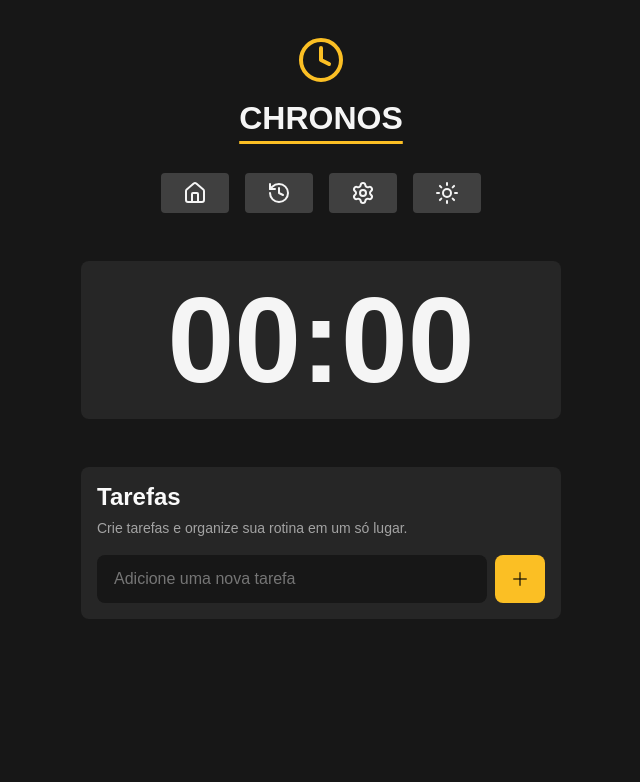
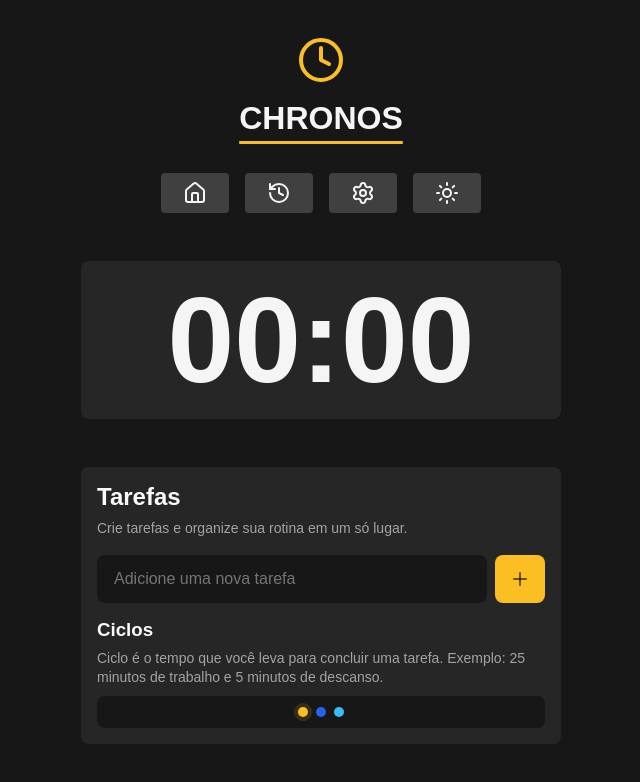
Before and after one commit to okayosilva/chronos-pomodoro-web, a React (Vite) app: page / in a window 1280 px wide. Shown: the top 782 px of the page, without its empty margins (319-959 px from the left). Built offline with nearby package versions, Linux system fonts and the light colour scheme.

Commit message:
feat: add CycleDot and Cycles components with styles

```diff
--- /dev/null
+++ b/src/components/cycles/cycleDot.tsx
@@ -0,0 +1,22 @@
+import styles from './styles.module.css';
+
+interface CycleDotProps {
+  type: 'work' | 'shortBreak' | 'longBreak';
+  active?: boolean;
+}
+
+export function CycleDot({ type = 'work', active = false }: CycleDotProps) {
+  return (
+    <span className={styles.cyclesDotContainer}>
+      {active && (
+        <span
+          className={`${styles.cyclesDotPing} ${styles[`${type}Cycle`]}`}
+        ></span>
+      )}
+
+      <span
+        className={`${styles.cyclesDotStatic} ${styles[`${type}Cycle`]}`}
+      ></span>
+    </span>
+  );
+}
--- /dev/null
+++ b/src/components/cycles/index.tsx
@@ -0,0 +1,22 @@
+import { CycleDot } from './cycleDot';
+import styles from './styles.module.css';
+
+export function Cycles() {
+  return (
+    <div className={styles.cyclesContainer}>
+      <div className={styles.cyclesHeader}>
+        <h3>Ciclos</h3>
+        <p>
+          Ciclo é o tempo que você leva para concluir uma tarefa. Exemplo: 25
+          minutos de trabalho e 5 minutos de descanso.
+        </p>
+      </div>
+
+      <div className={styles.cyclesContent}>
+        <CycleDot type='work' active />
+        <CycleDot type='shortBreak' />
+        <CycleDot type='longBreak' />
+      </div>
+    </div>
+  );
+}
--- /dev/null
+++ b/src/components/cycles/styles.module.css
@@ -0,0 +1,85 @@
+.cyclesContainer {
+  display: flex;
+  flex-direction: column;
+  gap: 0.8rem;
+}
+
+.cyclesHeader {
+  display: flex;
+  flex-direction: column;
+  gap: 0.8rem;
+
+  p {
+    font-size: 1.4rem;
+    font-weight: 400;
+    line-height: 1.4;
+    color: var(--neutral-400);
+  }
+}
+
+.cyclesContent {
+  display: flex;
+  justify-content: center;
+  align-items: center;
+  gap: 0.8rem;
+  height: 2.8rem;
+  border-radius: 0.8rem;
+  padding: 1.6rem;
+
+  background-color: var(--neutral-900);
+}
+
+.workCycle {
+  background-color: var(--warning);
+}
+
+.shortBreakCycle {
+  background-color: var(--primary);
+}
+
+.longBreakCycle {
+  background-color: var(--info);
+}
+
+/* DEFININDO A ANIMAÇÃO PING */
+@keyframes ping {
+  0% {
+    transform: scale(1);
+    opacity: 0.75;
+  }
+
+  100% {
+    transform: scale(2);
+    opacity: 0;
+  }
+}
+
+/* CONTAINER DO DOT - Define o tamanho base */
+.cyclesDotContainer {
+  position: relative;
+  display: flex;
+  width: 1rem;
+  height: 1rem;
+}
+
+/* BOLINHA QUE FAZ PING (atrás) */
+.cyclesDotPing {
+  position: absolute;
+  top: 0;
+  left: 0;
+  width: 100%;
+  height: 100%;
+  border-radius: 50%;
+  opacity: 0.75;
+
+  animation: ping 1s cubic-bezier(0, 0, 0.2, 1) infinite;
+}
+
+/* BOLINHA FIXA (na frente) */
+.cyclesDotStatic {
+  position: relative;
+  width: 1rem;
+  height: 1rem;
+  border-radius: 50%;
+  z-index: 1;
+}
--- a/src/components/taskForm/index.tsx
+++ b/src/components/taskForm/index.tsx
@@ -1,5 +1,6 @@
 import plusIcon from '../../assets/plus-icon.svg';
 import { Button } from '../button';
+import { Cycles } from '../cycles';
 import { Input } from '../input';
 import styles from './styles.module.css';
 
@@ -11,7 +12,8 @@ export function TaskForm() {
           <h2>Tarefas</h2>
           <p>Crie tarefas e organize sua rotina em um só lugar.</p>
         </div>
-        <form action='' className={styles.taskFormForm}>
+        <form action='' className={styles.taskFormFormContainer}>
+          <div className={styles.taskFormFormContent}>
             <Input type='text' placeholder='Adicione uma nova tarefa' />
             <Button type='submit'>
               <img
@@ -20,6 +22,8 @@ export function TaskForm() {
                 className={styles.taskFormButtonIcon}
               />
             </Button>
+          </div>
+          <Cycles />
         </form>
       </div>
     </div>
--- a/src/components/taskForm/styles.module.css
+++ b/src/components/taskForm/styles.module.css
@@ -35,10 +35,16 @@
   width: 1.8rem;
   height: 1.8rem;
 }
-.taskFormForm {
+
+.taskFormFormContainer {
+  display: flex;
+  flex-direction: column;
+  margin-top: 1.6rem;
+  gap: 1.6rem;
+}
+
+.taskFormFormContent {
   display: flex;
   width: 100%;
   gap: 0.8rem;
-
-  margin-top: 1.6rem;
 }
```
Lines whose indentation alone changed are shown as unchanged.
